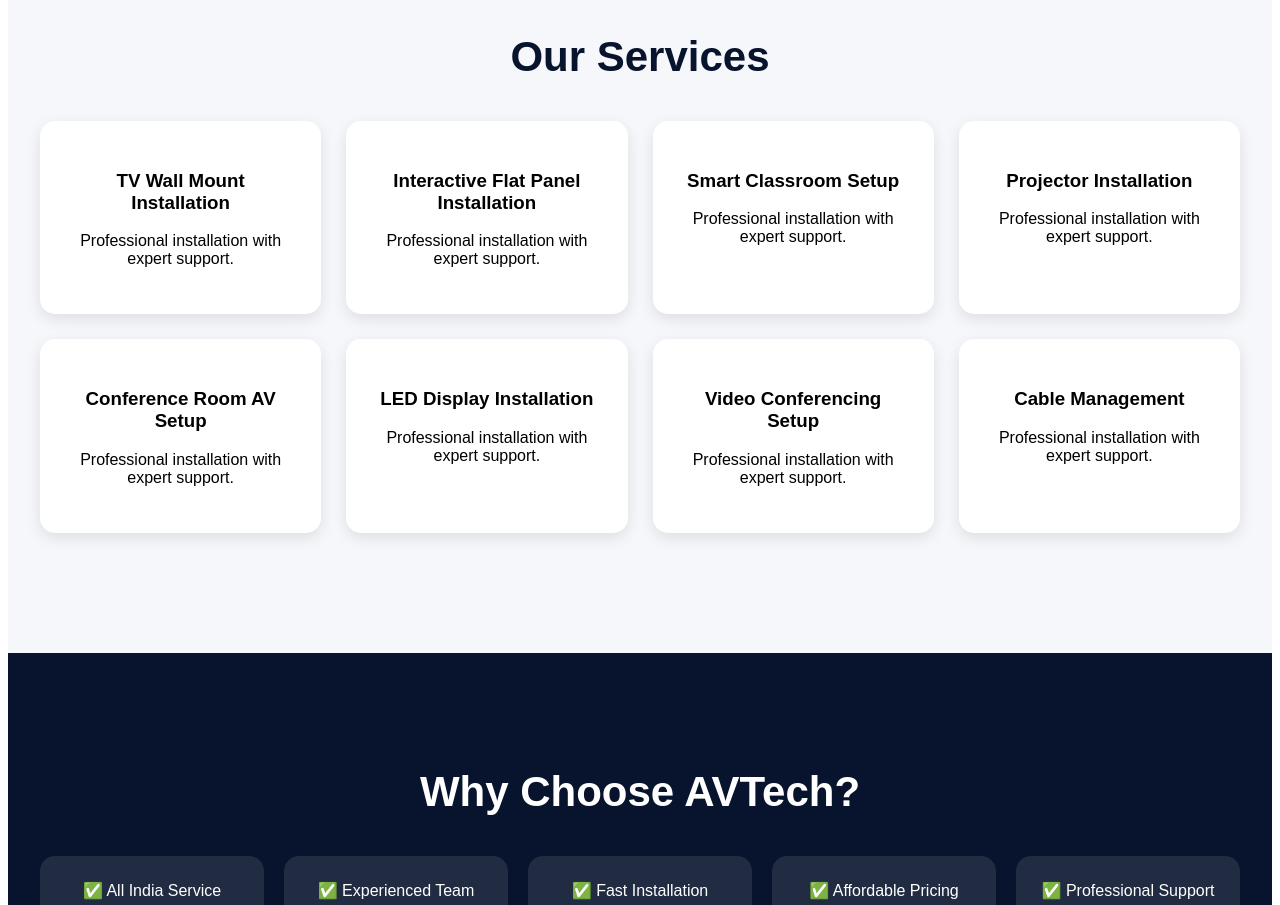
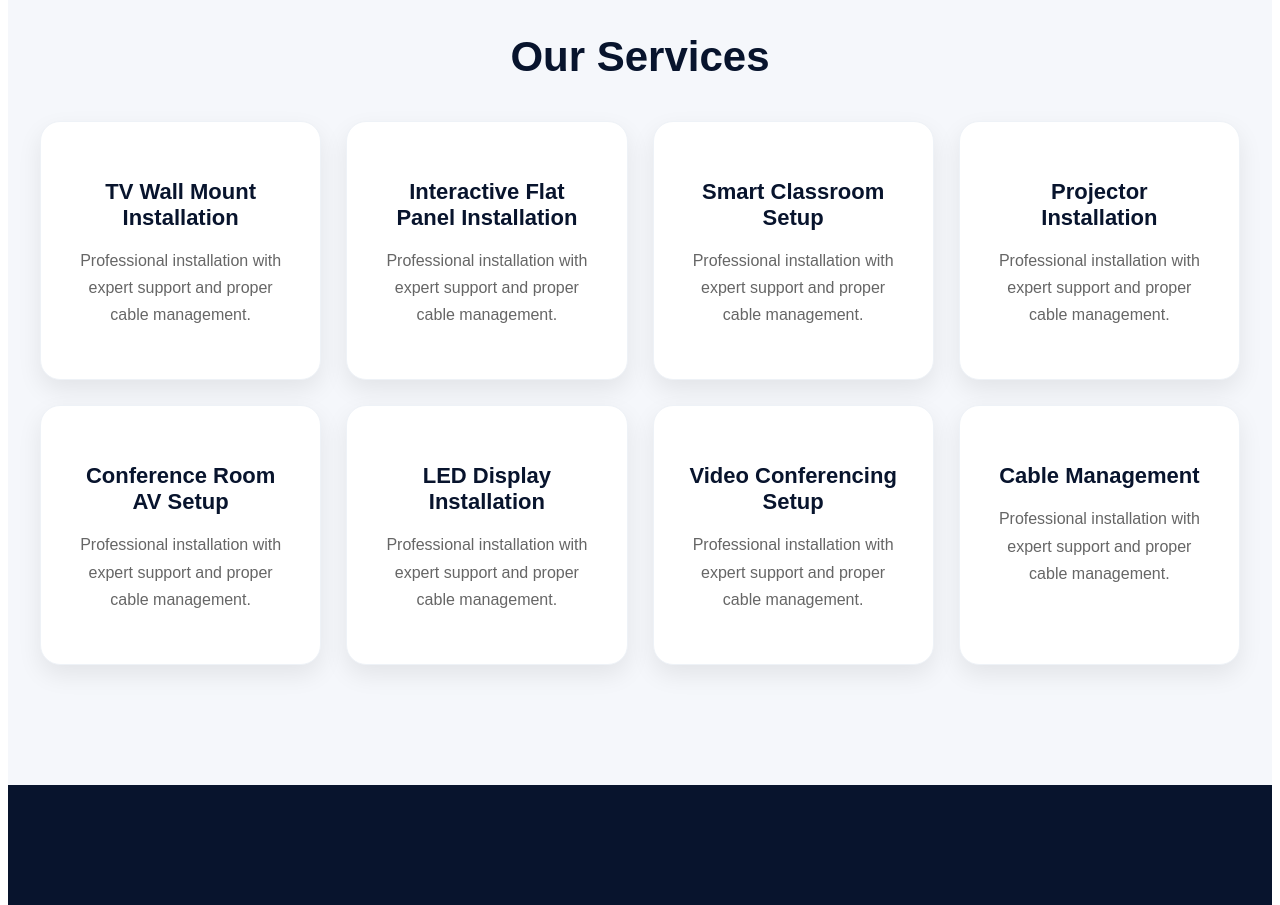
Before and after one commit to atendrasharma05-dev/avtech-website, a React (Vite) app: page / in a window 1280 px wide. Shown: the part 940-1845 px from the top of the page. Built offline with nearby package versions, Linux system fonts and the light colour scheme.

Commit message:
Refactor service card styles and content
Updated service card styles and enhanced service description.

```diff
--- a/src/App.jsx
+++ b/src/App.jsx
@@ -169,8 +169,23 @@ export default function App() {
         >
           {services.map((service, index) => (
             <div key={index} style={serviceCard}>
-              <h3>{service}</h3>
-              <p>Professional installation with expert support.</p>
+              <h3
+  style={{
+    color: "#08142d",
+    fontSize: "22px",
+    marginBottom: "15px",
+  }}
+>
+  {service}
+</h3>
+              <p
+  style={{
+    color: "#666",
+    lineHeight: "1.7",
+  }}
+>
+  Professional installation with expert support and proper cable management.
+</p>
             </div>
           ))}
         </div>
@@ -504,10 +519,12 @@ const whatsappBtn = {
   boxShadow: "0 5px 15px rgba(0,0,0,0.2)",
 };
 const serviceCard = {
-  background: "white",
-  padding: "30px",
-  borderRadius: "15px",
-  boxShadow: "0 5px 15px rgba(0,0,0,0.1)",
+  background: "#ffffff",
+  padding: "35px",
+  borderRadius: "20px",
+  boxShadow: "0 10px 25px rgba(0,0,0,0.08)",
+  transition: "0.3s",
+  border: "1px solid #eef2f7",
 };
 
 const featureCard = {
```
